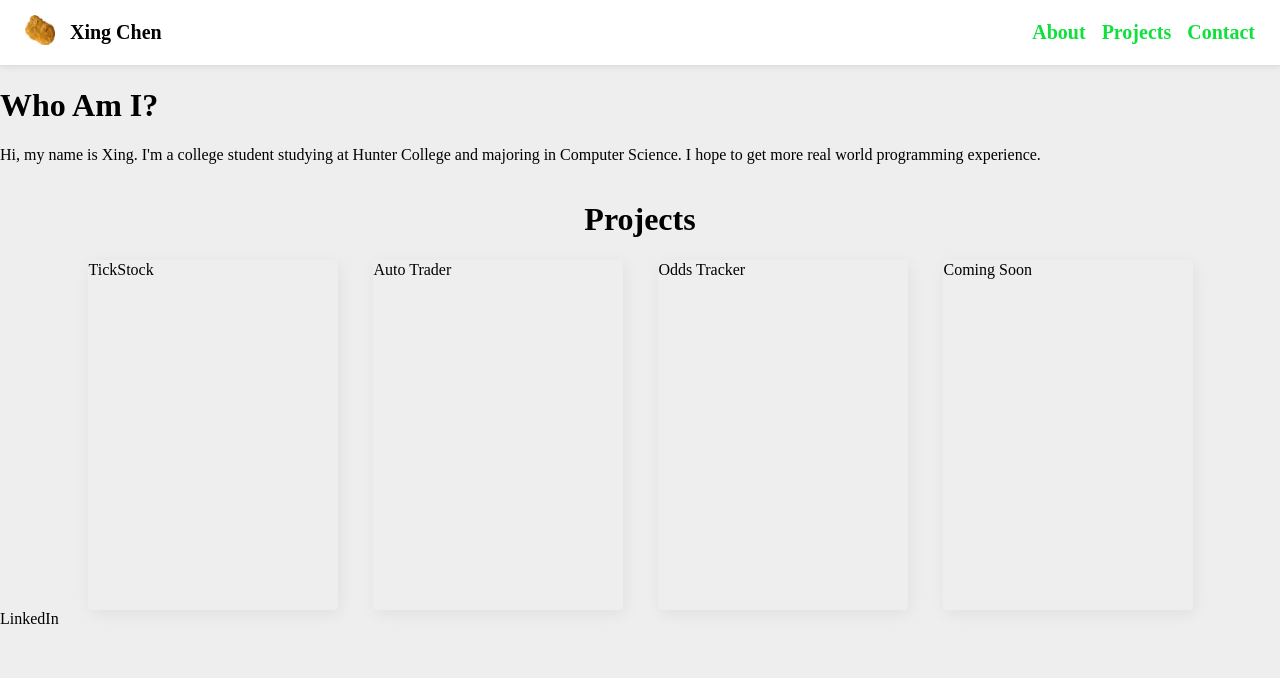
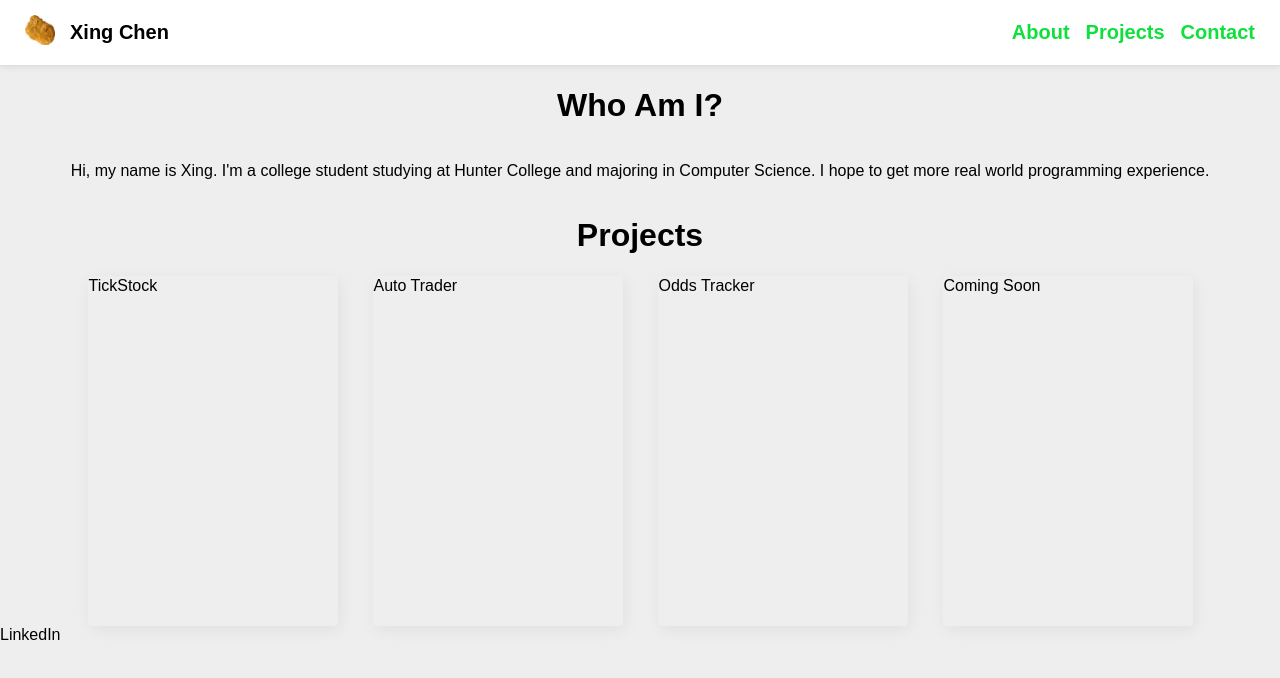
Before and after one commit to XChen601/old_personal_portolio, a plain HTML site: page index.html in a window 1280 px wide. Drawn offline with Linux system fonts and the light colour scheme.

Commit message:
Updated font-size, added some css for introduction

```diff
--- a/styles.css
+++ b/styles.css
@@ -1,7 +1,7 @@
 body {
     margin: 0;
     background: #eee;
-    font-family: Besley, serif;
+    font-family: Arial, Helvetica, sans-serif;
 }
 
 a {
@@ -34,6 +34,12 @@ ul {
     gap: 15px;
 }
 
+.Introduction {
+    display: flex;
+    flex-direction: column;
+    align-items: center;
+}
+
 .Projects {
     display: flex;
     flex-direction: column;
```
